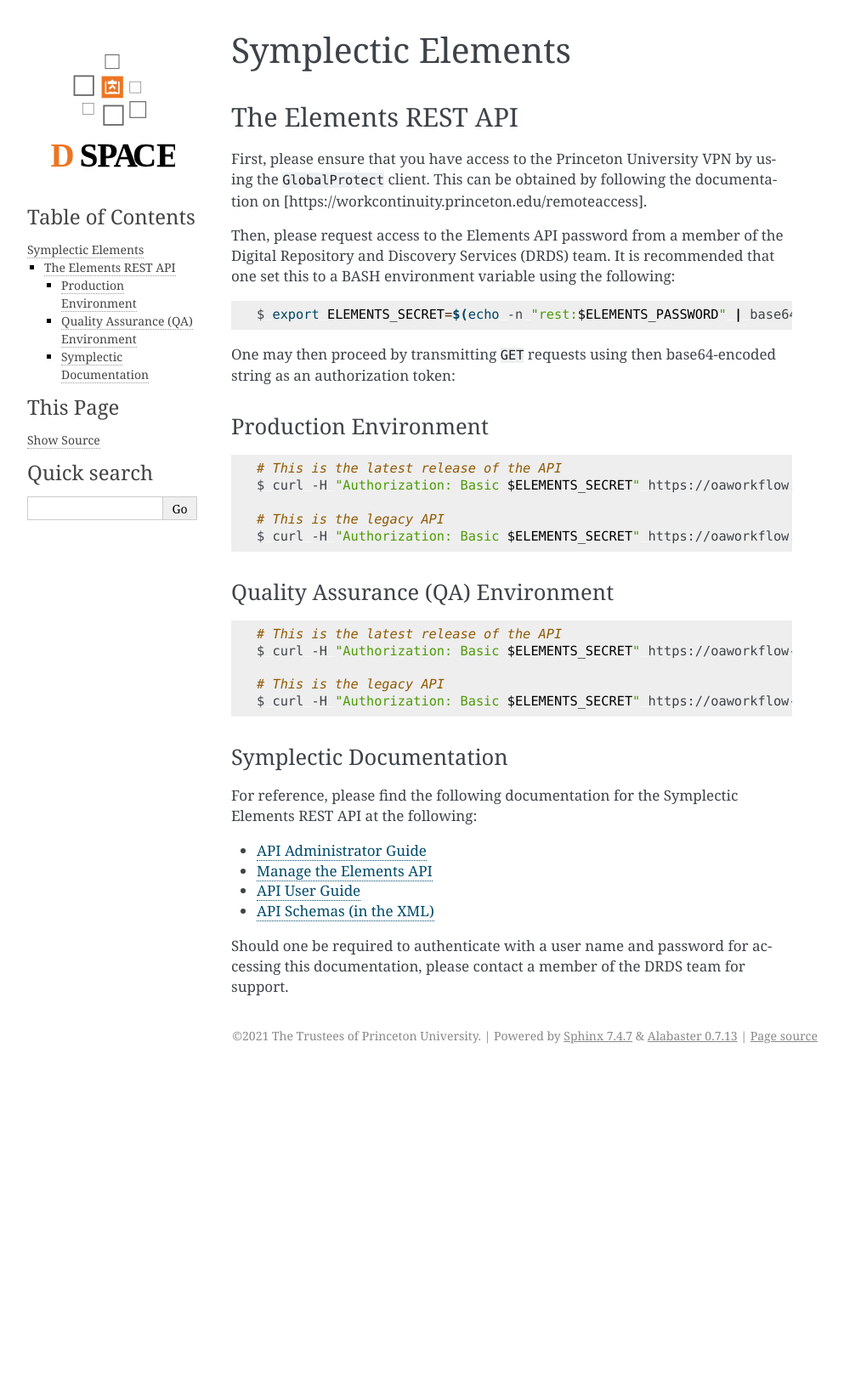
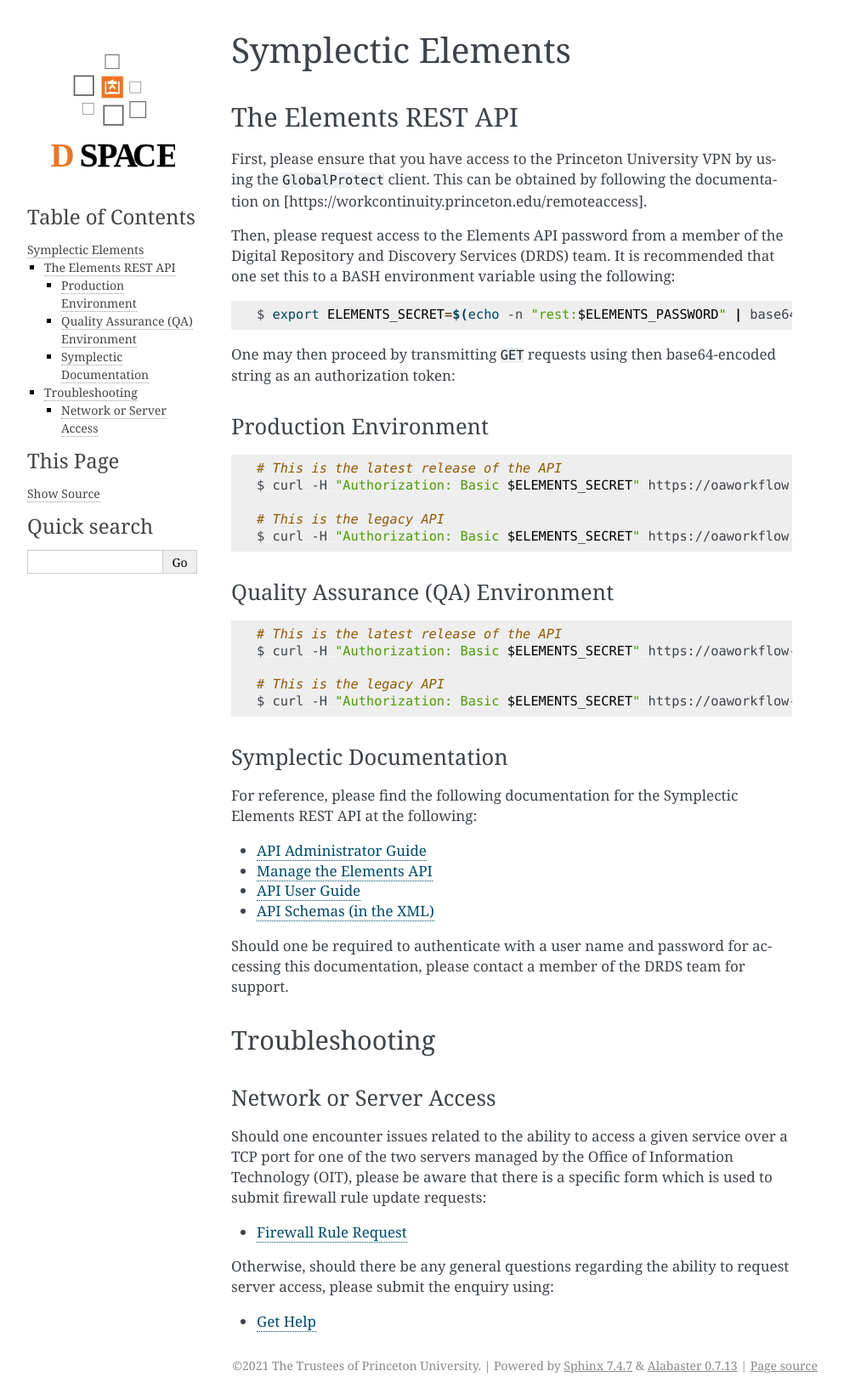
Before and after one commit to pulibrary/dspace-development, a Sphinx documentation site: the page built from docs/symplectic_elements.md, in a window 1280 px wide. Shown: the whole page at 85% size, without its empty margins (148-1141 px from the left). Built offline with Sphinx 7.4.7, drawn with Linux system fonts in a browser that asks for light colours; before the commit the page ends 1258 px from its top, so only the background shows below that.

Commit message:
Adding links for requesting support from OIT for Elements servers

```diff
--- a/docs/symplectic_elements.md
+++ b/docs/symplectic_elements.md
@@ -42,3 +42,14 @@
 * [API Schemas (in the XML)](https://support.symplectic.co.uk/support/solutions/articles/6000050008-api-schemas)
 
 Should one be required to authenticate with a user name and password for accessing this documentation, please contact a member of the DRDS team for support.
+
+## Troubleshooting
+
+### Network or Server Access
+Should one encounter issues related to the ability to access a given service over a TCP port for one of the two servers managed by the Office of Information Technology (OIT), please be aware that there is a specific form which is used to submit firewall rule update requests:
+
+- [Firewall Rule Request](https://princeton.service-now.com/service?id=sc_cat_item&sys_id=c6d0a8591bd66c5098d1217e6e4bcbbd)
+
+Otherwise, should there be any general questions regarding the ability to request server access, please submit the enquiry using:
+
+- [Get Help](https://princeton.service-now.com/service?id=csm_sc_cat_item&sys_id=588cfb664fcd124022a859dd0210c7ca)
```
